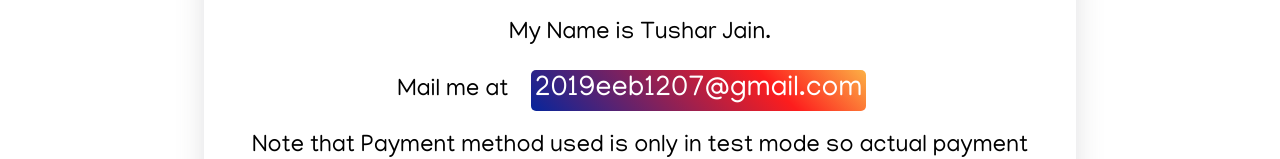
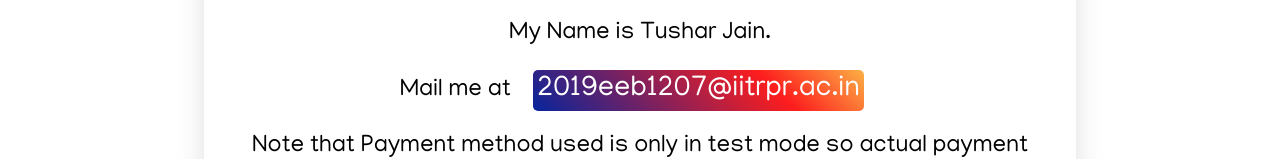
Before and after one commit to tusharthegreat/Spark, a plain HTML site: page aboutus.html in a window 1280 px wide. Shown: the part 224-383 px from the top of the page. Drawn offline with Linux system fonts and the light colour scheme; a web font is replaced by a local one.

Commit message:
Update aboutus.html

```diff
--- a/aboutus.html
+++ b/aboutus.html
@@ -23,7 +23,7 @@
             </br>
                 <div  class="about">
                 My Name is Tushar Jain.</br></br>
-                Mail me at <a href="mailto:2019eeb1207@gmail.com">2019eeb1207@gmail.com</a>
+                Mail me at <a href="mailto:2019eeb1207@iitrpr.ac.in">2019eeb1207@iitrpr.ac.in</a>
                 </br></br>
                 Note that Payment method used is only in test mode so actual payment cant be made.
                 </div>
```
